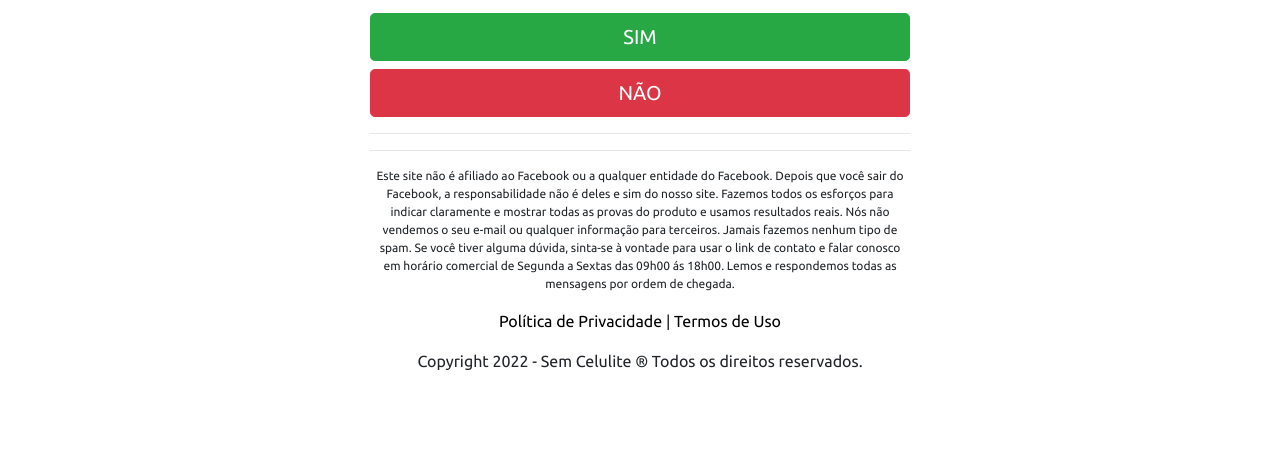
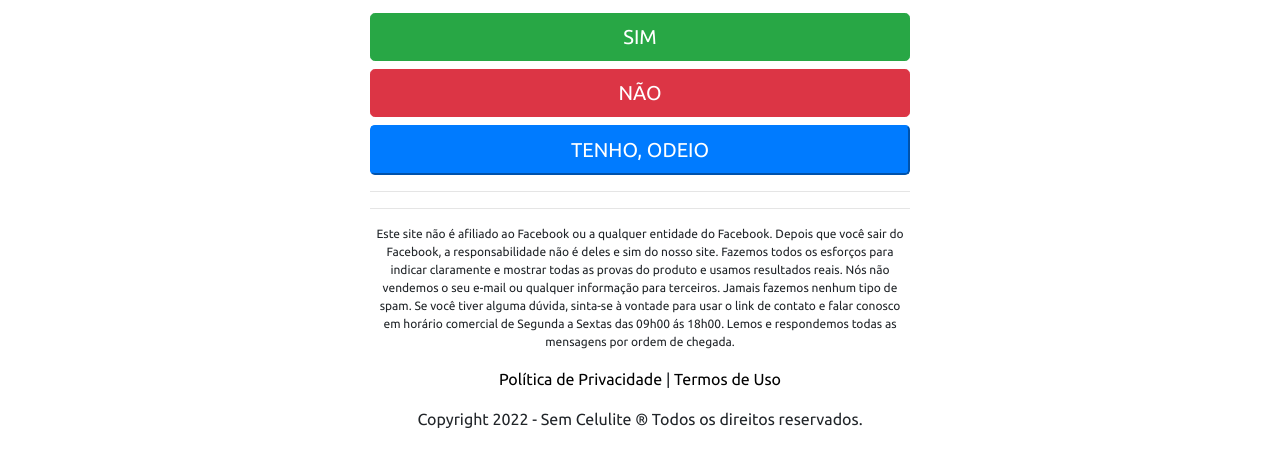
Before and after one commit to Vini1033/semcelulite.online, a plain HTML site: page quizz/index.html in a window 1280 px wide. Both pictures are taken after a click on the button "Sim". Shown: the part 253-720 px from the top of the page. Drawn offline with nearby package versions, Linux system fonts and the light colour scheme.

Commit message:
Update index.html

```diff
--- a/quizz/index.html
+++ b/quizz/index.html
@@ -53,6 +53,7 @@
             <h3>02 - Você tem celulite por muito tempo?</h3>
             <button onclick="next3()" class="btn btn-success btn-lg btn-block mt-3">SIM</button>
             <button onclick="next3()" class="btn btn-danger btn-lg btn-block">NÃO</button>
+            <button onclick="next4()" class="btn- btn-primary btn-lg btn-block">TENHO, ODEIO</button>
           </div>
           <div id="p3" class="hide">
             <h3>03 - Você Realmente Quer Acabar Com Suas Celulites de Vez?</h3>
```
